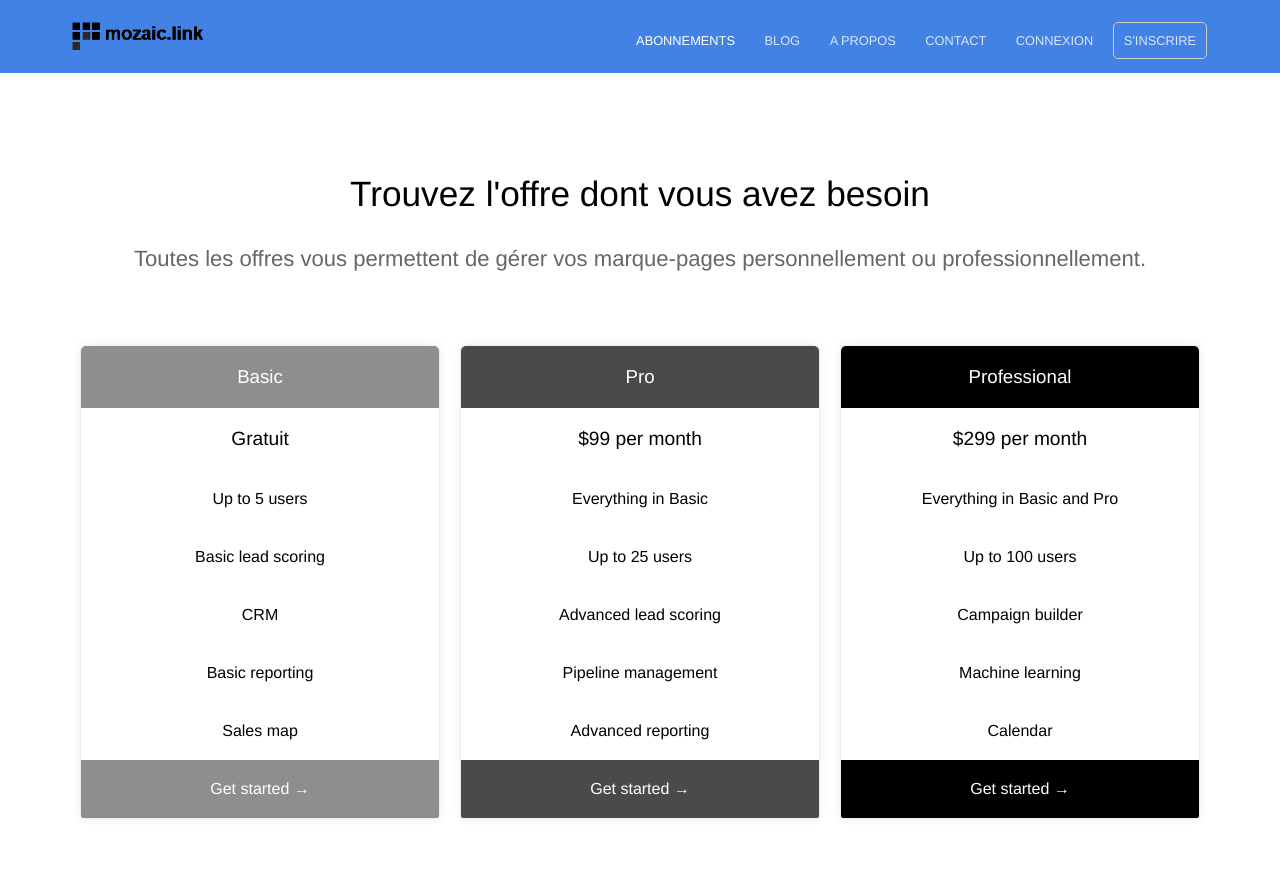
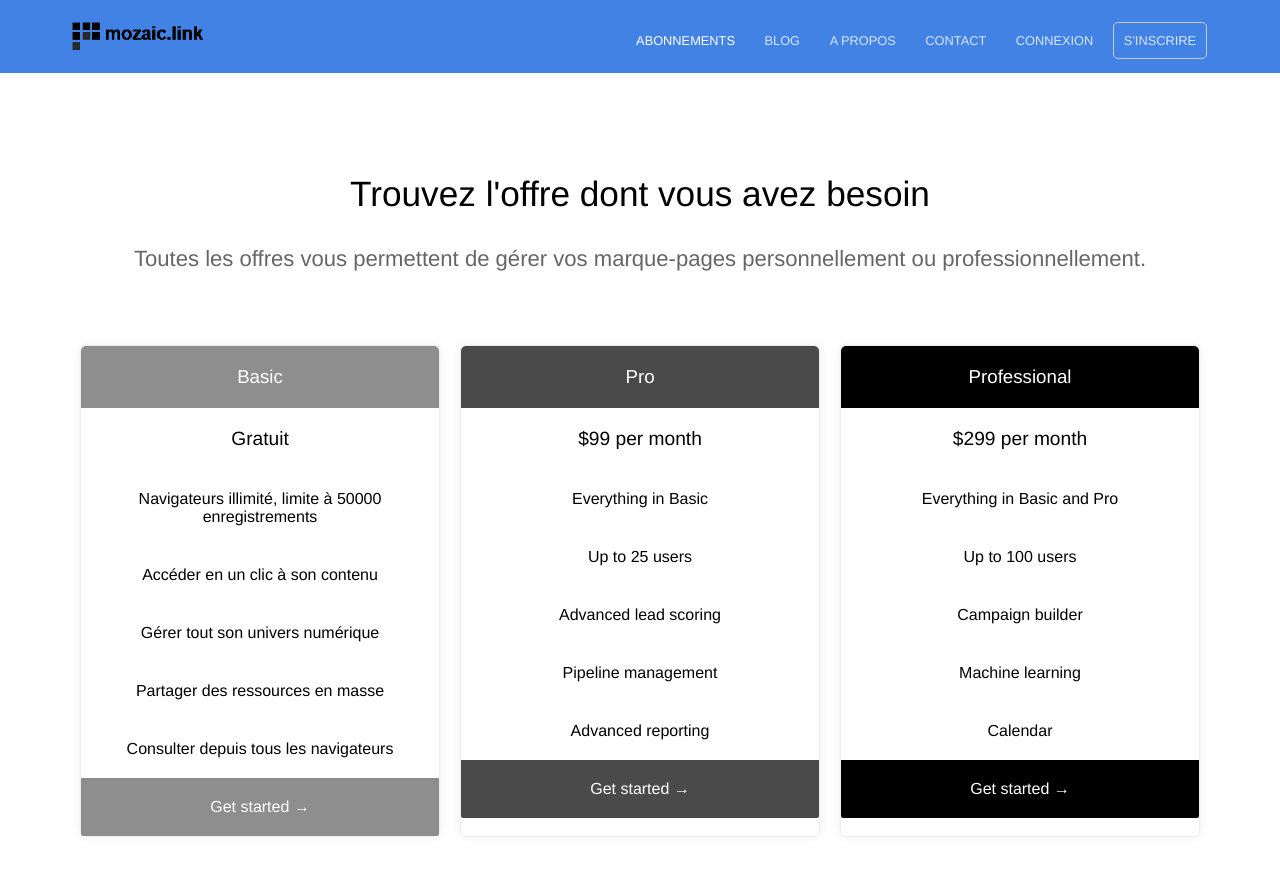
Before and after one commit to IamHenri/site-mozaic, a Jekyll site: the page built from pricing.html, in a window 1280 px wide and 900 px high. Shown: the top 876 px of the window. Built offline with Jekyll 4.4.1, drawn with Linux system fonts in a browser that asks for light colours.

Commit message:
Update pricing.html

```diff
--- a/pricing.html
+++ b/pricing.html
@@ -8,15 +8,15 @@ pricing_table:
     features:
       - text: Gratuit
         highlight: true
-      - text: Up to 5 users
+      - text: Navigateurs illimité, limite à 50000 enregistrements
         highlight: false
-      - text: Basic lead scoring
+      - text: Accéder en un clic à son contenu
         highlight: false
-      - text: CRM
+      - text: Gérer tout son univers numérique
         highlight: false
-      - text: Basic reporting
+      - text: Partager des ressources en masse
         highlight: false
-      - text: Sales map
+      - text: Consulter depuis tous les navigateurs
         highlight: false
     call_to_action:
       link: http://mysite.com?plan=basic
```
